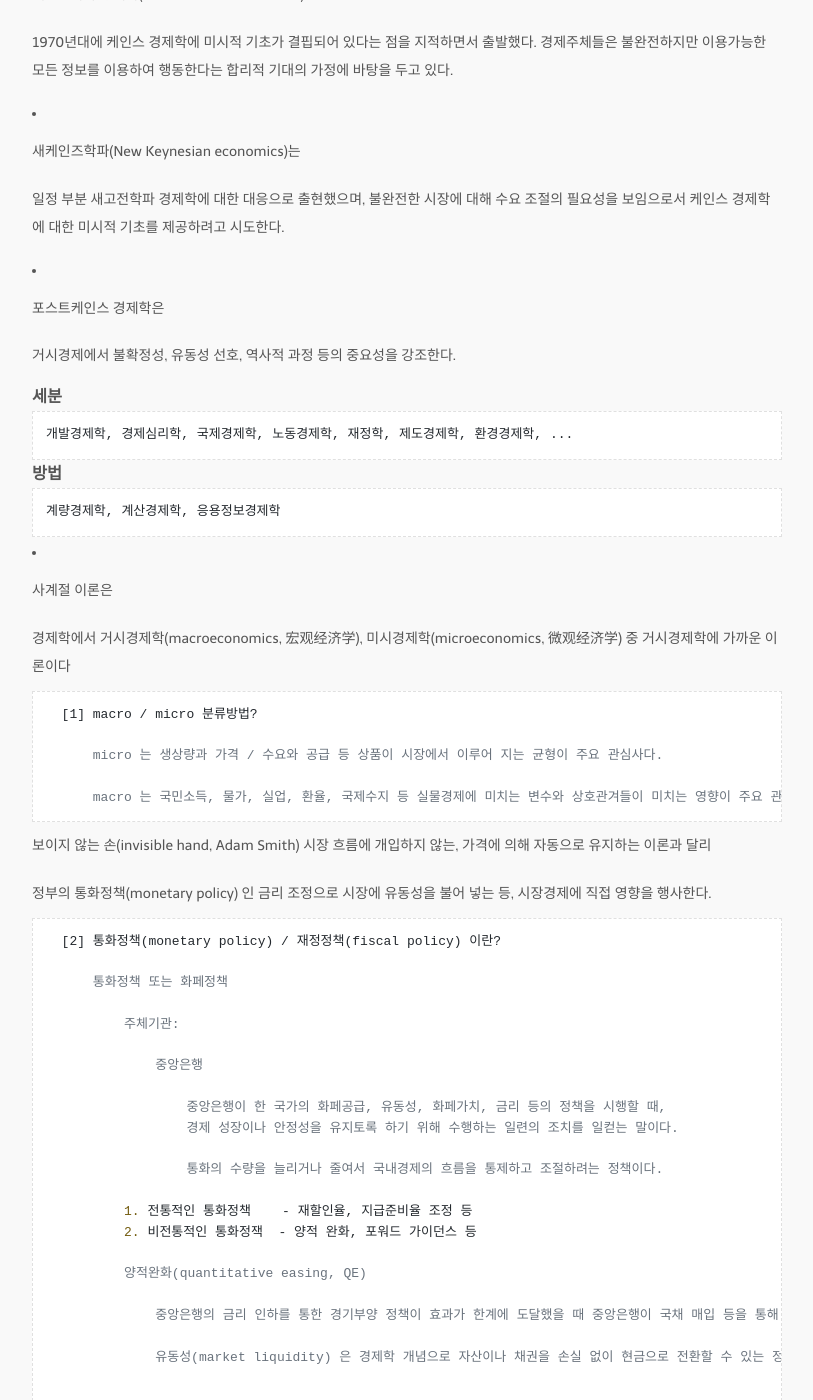
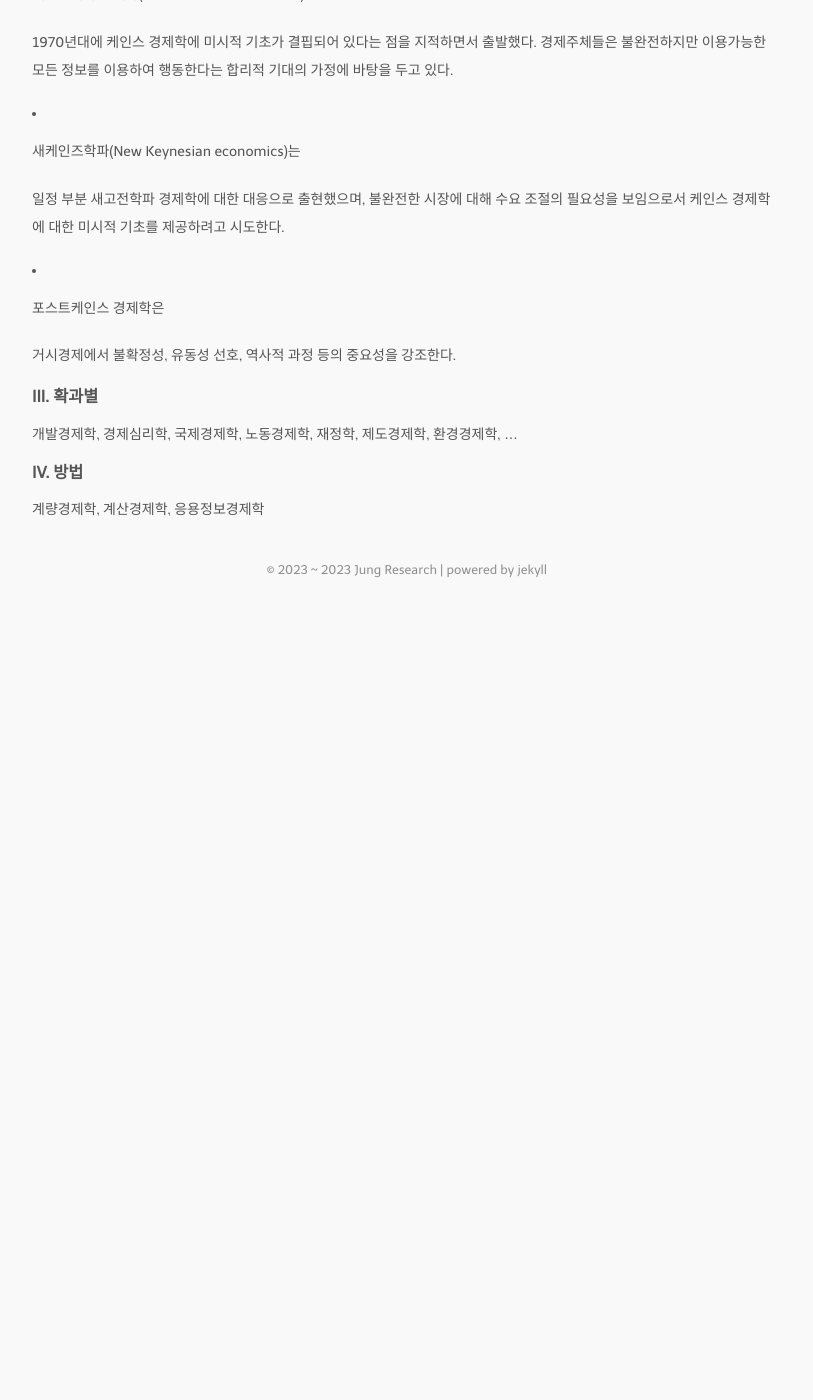
Before and after one commit to jung-research/github.io, a Jekyll site: the page built from _posts/2023-08-23-economics.md, in a window 1280 px wide and 1400 px high, scrolled down 1187 px. Shown: the whole window, without its empty margins (233-1046 px from the left). Built offline with Jekyll 4.4.1, drawn with Linux system fonts in a browser that asks for light colours; nearby versions of some CDN libraries; some web fonts are replaced; after the commit the page ends 1778 px from its top, so only the background shows below that; some of the changed text lies outside the part shown.

Commit message:
mod economics

```diff
--- a/_posts/2023-08-23-economics.md
+++ b/_posts/2023-08-23-economics.md
@@ -61,78 +61,10 @@ tags:
 
 
 
-### 세분
+### III. 확과별
 
-    개발경제학, 경제심리학, 국제경제학, 노동경제학, 재정학, 제도경제학, 환경경제학, ...
+개발경제학, 경제심리학, 국제경제학, 노동경제학, 재정학, 제도경제학, 환경경제학, ...
 
-### 방법
+### IV. 방법
 
-    계량경제학, 계산경제학, 응용정보경제학
-
-
-* 사계절 이론은
-
-    경제학에서 거시경제학(macroeconomics, 宏观经济学), 미시경제학(microeconomics, 微观经济学) 중 거시경제학에 가까운 이론이다
-
-        [1] macro / micro 분류방법?
-
-            micro 는 생상량과 가격 / 수요와 공급 등 상품이 시장에서 이루어 지는 균형이 주요 관심사다.
-
-            macro 는 국민소득, 물가, 실업, 환율, 국제수지 등 실물경제에 미치는 변수와 상호관겨들이 미치는 영향이 주요 관심사다
-
-    보이지 않는 손(invisible hand, Adam Smith) 시장 흐름에 개입하지 않는, 가격에 의해 자동으로 유지하는 이론과 달리
-
-    정부의 통화정책(monetary policy) 인 금리 조정으로 시장에 유동성을 불어 넣는 등, 시장경제에 직접 영향을 행사한다.
-
-        [2] 통화정책(monetary policy) / 재정정책(fiscal policy) 이란?
-
-            통화정책 또는 화페정책
-
-                주체기관:
-
-                    중앙은행
-
-                        중앙은행이 한 국가의 화페공급, 유동성, 화페가치, 금리 등의 정책을 시행할 때,
-                        경제 성장이나 안정성을 유지토록 하기 위해 수행하는 일련의 조치를 일컫는 말이다.
-
-                        통화의 수량을 늘리거나 줄여서 국내경제의 흐름을 통제하고 조절하려는 정책이다.
-
-                1. 전통적인 통화정책    - 재할인율, 지급준비율 조정 등
-                2. 비전통적인 통화정잭  - 양적 완화, 포워드 가이던스 등
-
-                양적완화(quantitative easing, QE)
-
-                    중앙은행의 금리 인하를 통한 경기부양 정책이 효과가 한계에 도달했을 때 중앙은행이 국채 매입 등을 통해 유동성을 시중에 직접 푸는 정책을 뜻한다
-
-                    유동성(market liquidity) 은 경제학 개념으로 자산이나 채권을 손실 없이 현금으로 전환할 수 있는 정도를 나타낸다.
-
-
-                시중 통화량 조절(monetary base control)
-
-                    선순환 구조
-
-                        중앙은해이 화페제조 -> 시장에 화페가 많이 돌고 -> 국민들의 소비 패턴 상승 -> 남아도는 돈을 시장에 재투자
-
-                    약점: 물가상승(inflation)
-
-                이자율(interest rate)
-
-                    물가상승(inflation) 의 반면 화페 가치의 하락이라고 볼 수 있다
-
-                    국민의 생활 및 구매 패턴에 필수적으로 관여하는 물건들을 모아 basket 를 만들고 측정기준 소비자 물가지수(CPI, Consumer price idnex) 이다
-
-            재정정채
-
-                주체기관:
-
-                    정부
-
-                정부지출조절(government expenditure)
-
-                    정부지출을 늘리게되면 시장의 총수요는 상승하게 되고 정부지출을 줄이게되면 총수요는 감소하게 된다.
-
-                세금조절(taxation control)
-
-                    시장이 과열되면 높은 세금을 부과함으로써 시장을 컨트롤 할수도 있다.
-
----
+계량경제학, 계산경제학, 응용정보경제학
```
Also changed, not shown: other parts of _posts/2023-08-23-economics.md (+5 -5 lines).
